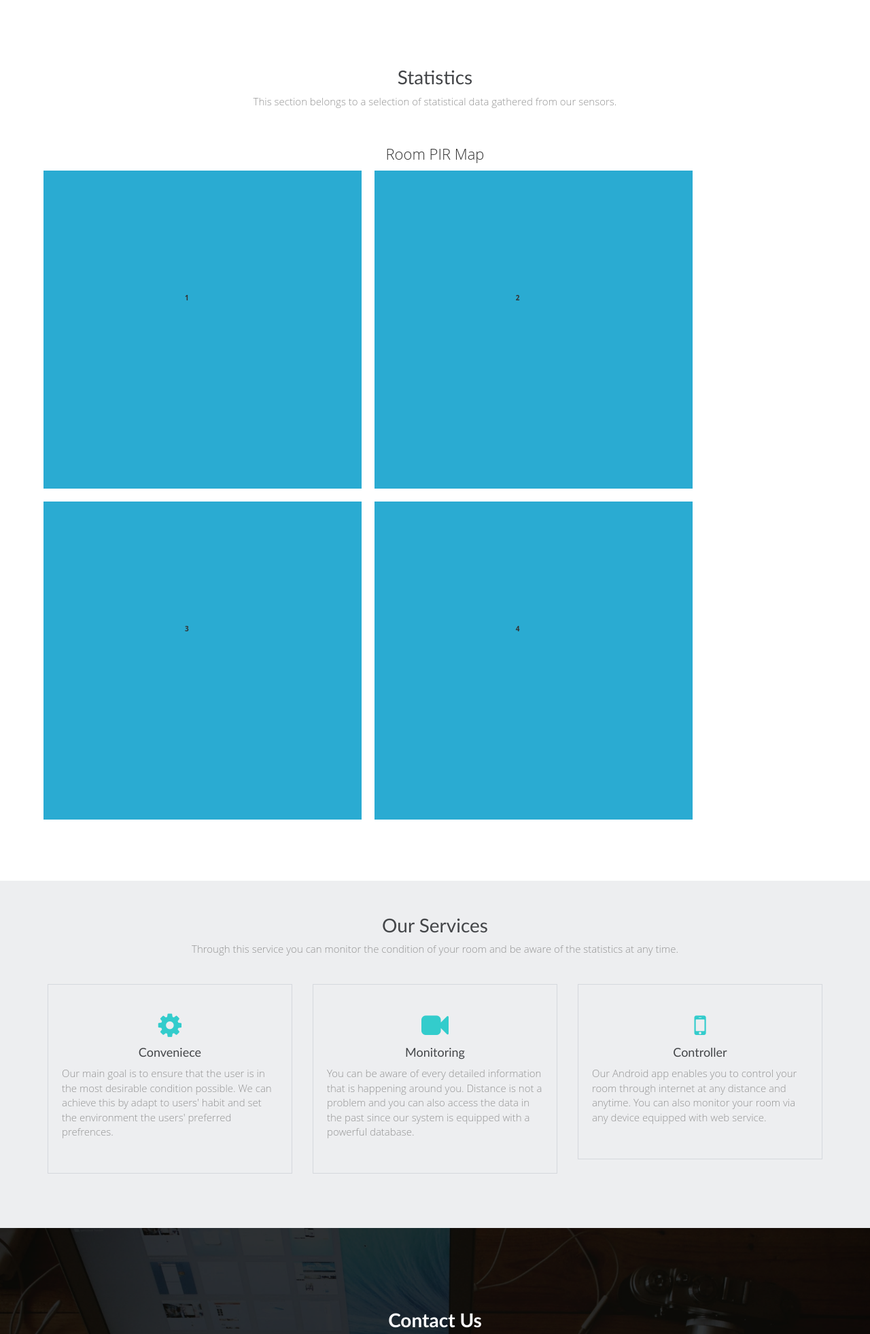
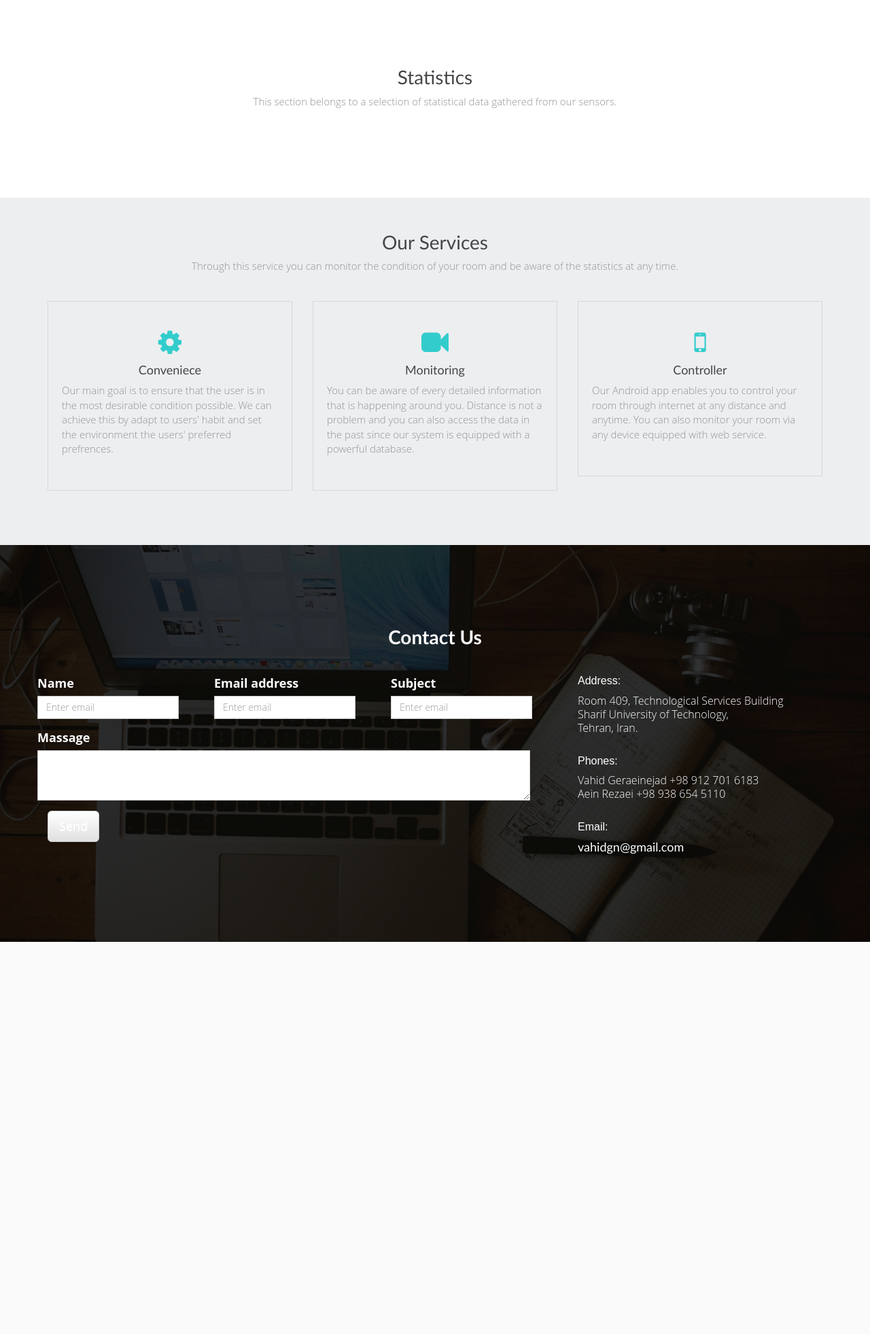
Before and after one commit to vgeraei/AIRLab, a Django app: page /sensors/ in a window 1280 px wide. Shown: the part 2084-4047 px from the top of the page at 68% size. After the commit the page ends 3470 px from the top, so only its background shows below. Run offline with Django 3.2, Linux system fonts and the light colour scheme; some libraries are stand-ins or nearby versions.

Commit message:
statistics commented

```diff
--- a/templates/sensors.html
+++ b/templates/sensors.html
@@ -296,32 +296,32 @@
                     {##}
                     {#                    <hr class="divider_hr">#}
 
-                    <div class="row">
-                        <div class="custom-header">Room PIR Map</div>
-                        <div class="pirrow">
-                            <!-- 1st row */ -->
-                            <div class="pirsqr pirsqr1"><div class="pirsqr-content"><div class="table">
-                                <div class="table-cell">
-                                    1
-                                </div>
-                            </div></div></div>
-                            <div class="pirsqr pirsqr1"><div class="pirsqr-content"><div class="table">
-                                <div class="table-cell">
-                                    2
-                                </div>
-                            </div></div></div>
-                            <div class="pirsqr pirsqr1"><div class="pirsqr-content"><div class="table">
-                                <div class="table-cell">
-                                    3
-                                </div>
-                            </div></div></div>
-                            <div class="pirsqr pirsqr1"><div class="pirsqr-content"><div class="table">
-                                <div class="table-cell">
-                                    4
-                                </div>
-                            </div></div></div>
-                        </div>
-                    </div>
+{#                    <div class="row">#}
+{#                        <div class="custom-header">Room PIR Map</div>#}
+{#                        <div class="pirrow">#}
+{#                            <!-- 1st row */ -->#}
+{#                            <div class="pirsqr pirsqr1"><div class="pirsqr-content"><div class="table">#}
+{#                                <div class="table-cell">#}
+{#                                    1#}
+{#                                </div>#}
+{#                            </div></div></div>#}
+{#                            <div class="pirsqr pirsqr1"><div class="pirsqr-content"><div class="table">#}
+{#                                <div class="table-cell">#}
+{#                                    2#}
+{#                                </div>#}
+{#                            </div></div></div>#}
+{#                            <div class="pirsqr pirsqr1"><div class="pirsqr-content"><div class="table">#}
+{#                                <div class="table-cell">#}
+{#                                    3#}
+{#                                </div>#}
+{#                            </div></div></div>#}
+{#                            <div class="pirsqr pirsqr1"><div class="pirsqr-content"><div class="table">#}
+{#                                <div class="table-cell">#}
+{#                                    4#}
+{#                                </div>#}
+{#                            </div></div></div>#}
+{#                        </div>#}
+{#                    </div>#}
                 </div>
             </div>
         </div>
```
